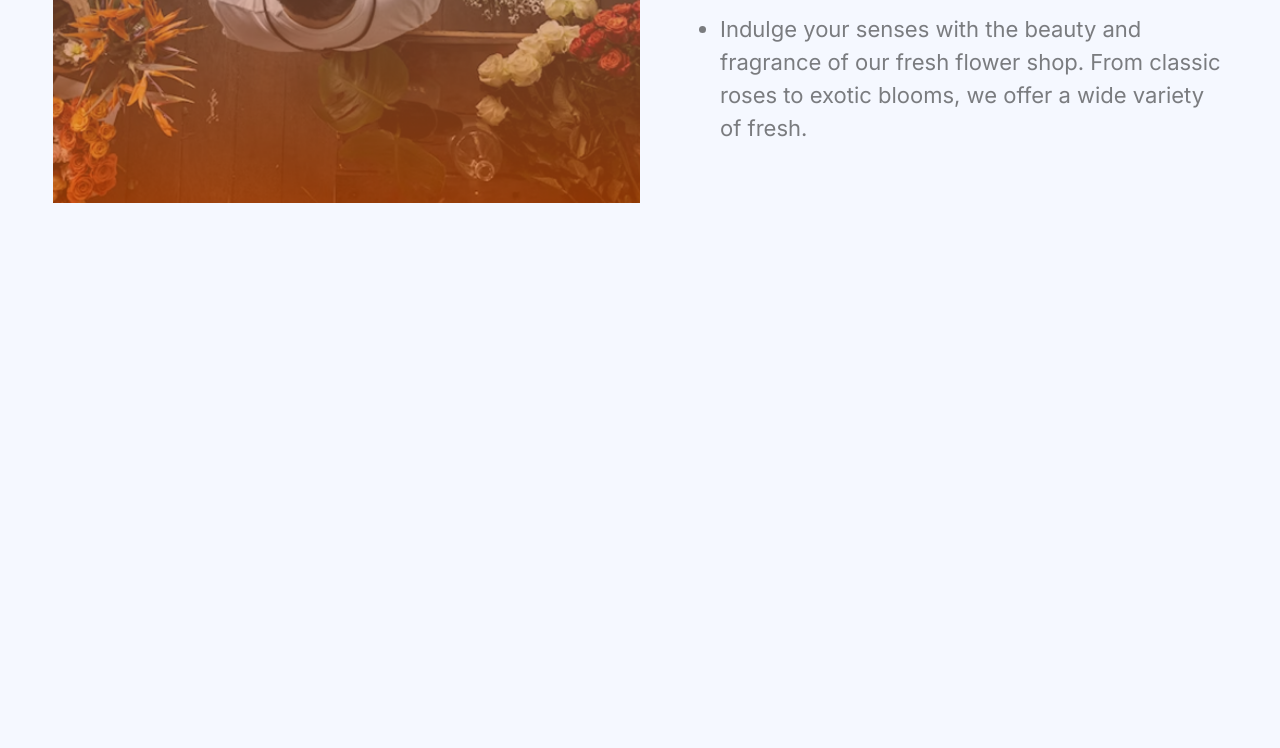
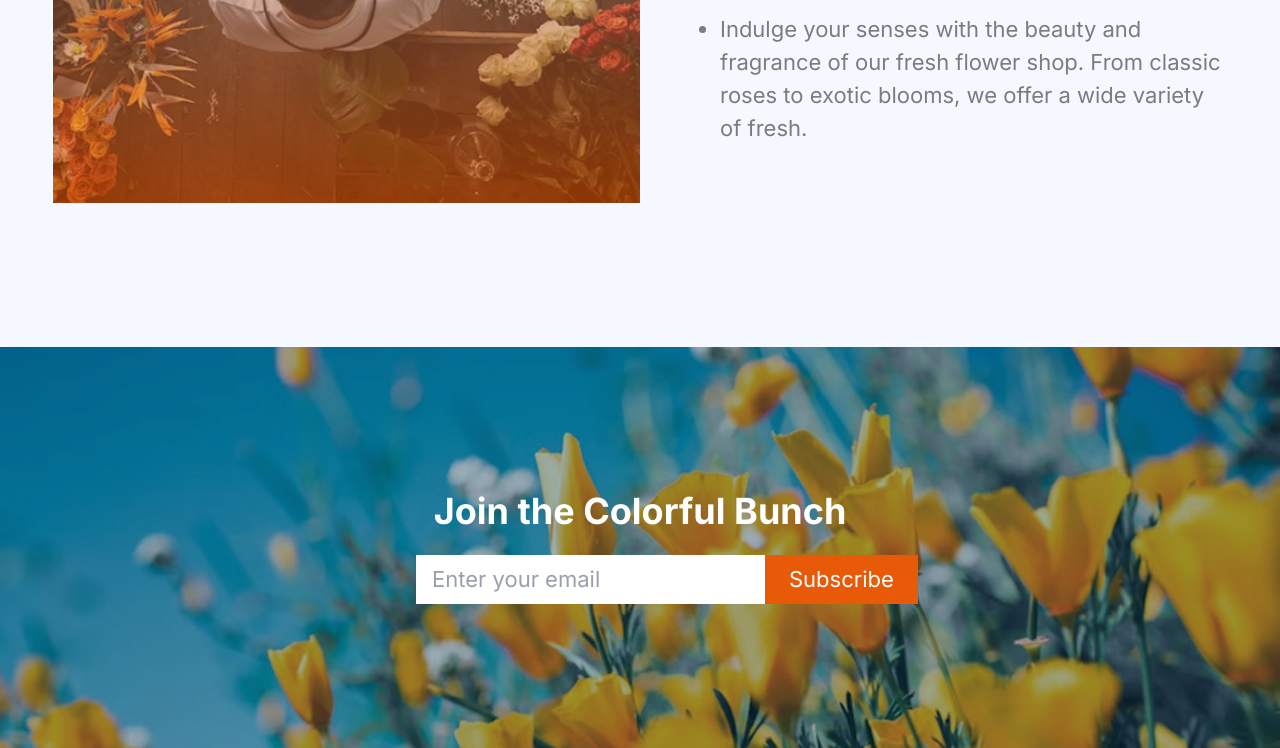
Before and after one commit to sazzadm371701/responsive-flowers, a plain HTML site: page index.html in a window 1280 px wide. Shown: the part 2548-3296 px from the top of the page. Before the commit the page ends 2895 px from the top, so only its background shows below. Drawn offline with nearby package versions, Linux system fonts and the light colour scheme.

Commit message:
Join section is done

```diff
--- a/index.html
+++ b/index.html
@@ -253,6 +253,33 @@
           </div>
         </div>
       </section>
+      <!-- Join Section -->
+      <section class="w-full mx-auto relative py-36">
+        <div class="absolute inset-0">
+          <img
+            src="assets/news-letter-bg.png"
+            alt="Newsletter Background"
+            class="w-full h-full object-cover"
+          />
+        </div>
+        <div class="relative mx-auto px-4 text-center text-white">
+          <h2 class="text-3xl md:text-4xl font-bold mb-6">
+            Join the Colorful Bunch
+          </h2>
+          <div class="max-w-md mx-auto">
+            <div class="flex">
+              <input
+                type="email"
+                placeholder="Enter your email"
+                class="flex-1 px-4 py-2 bg-white focus:outline-none text-gray-700"
+              />
+              <button class="bg-[#E95A08] px-6 py-2 hover:bg-[#9c3b03]">
+                Subscribe
+              </button>
+            </div>
+          </div>
+        </div>
+      </section>
     </main>
   </body>
 </html>
```
